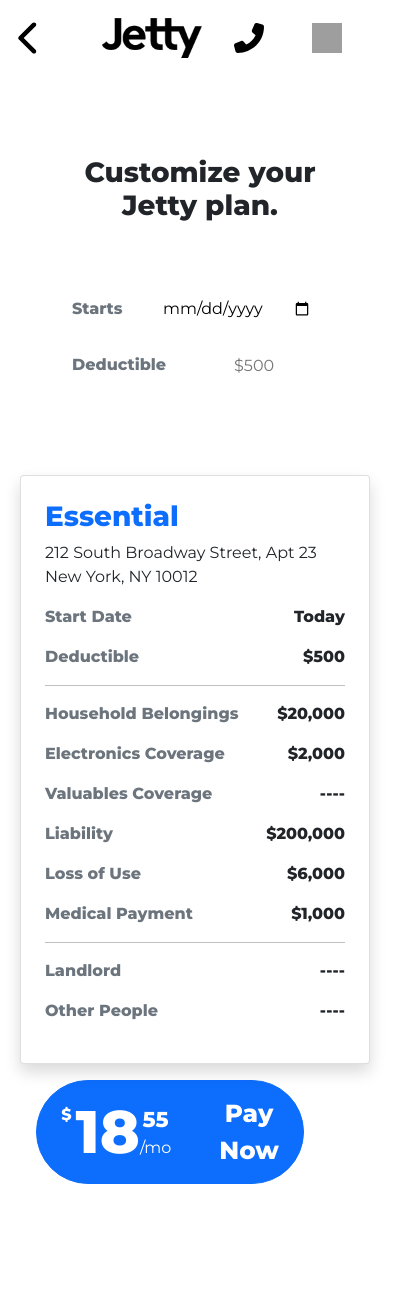
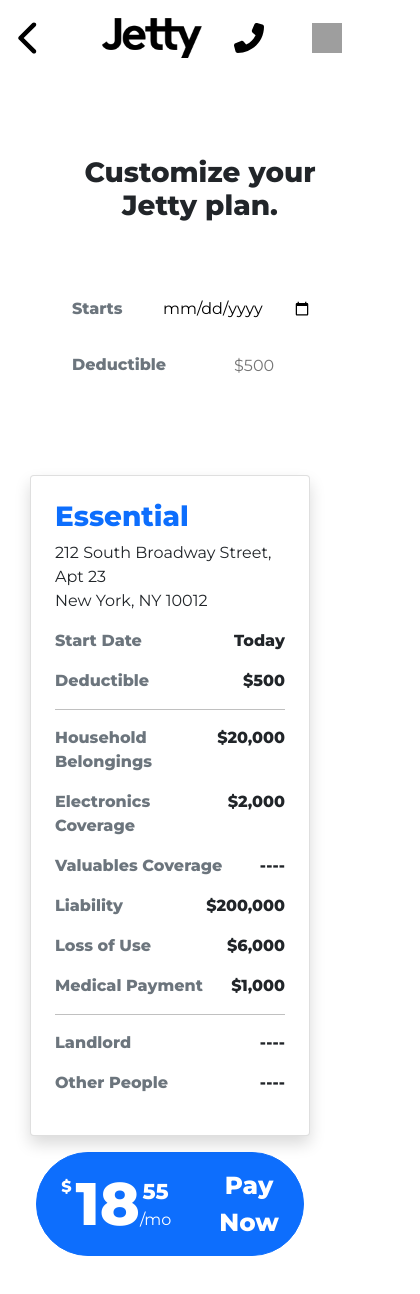
Before and after one commit to Neel2107/Pricing, a React (Vite) app: page /plan in a window 390 px wide. Shown: the top 1294 px of the page, 420 px wide, since content can reach past the window. Before the commit the page ends 1232 px from the top, so only its background shows below. Built offline with nearby package versions, Linux system fonts and the light colour scheme; grey boxes are pictures that could not be loaded.

Commit message:
changes in mobile resp

```diff
--- a/src/index.css
+++ b/src/index.css
@@ -278,6 +278,6 @@
 
   .cards{
     max-width: 70%;
-    margin-left: 100px;
+    justify-self: center;
   }
 }
```
